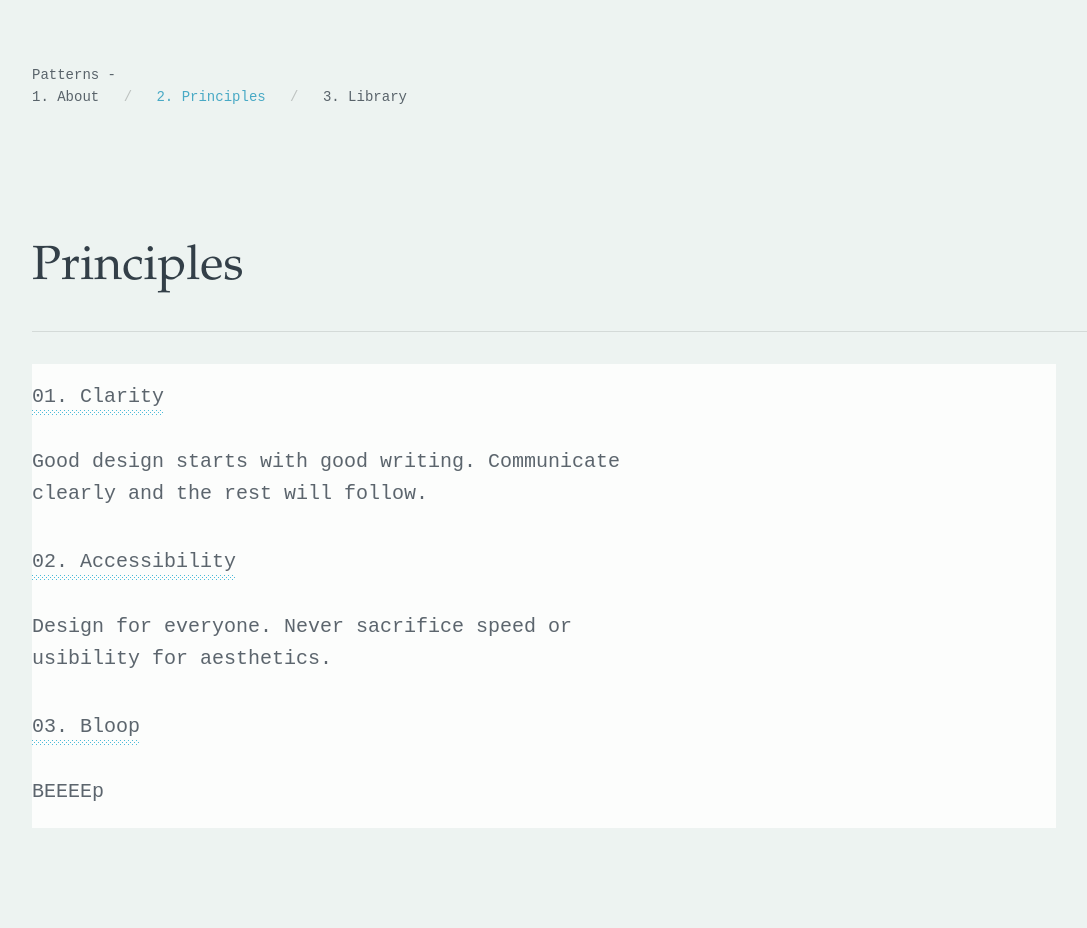
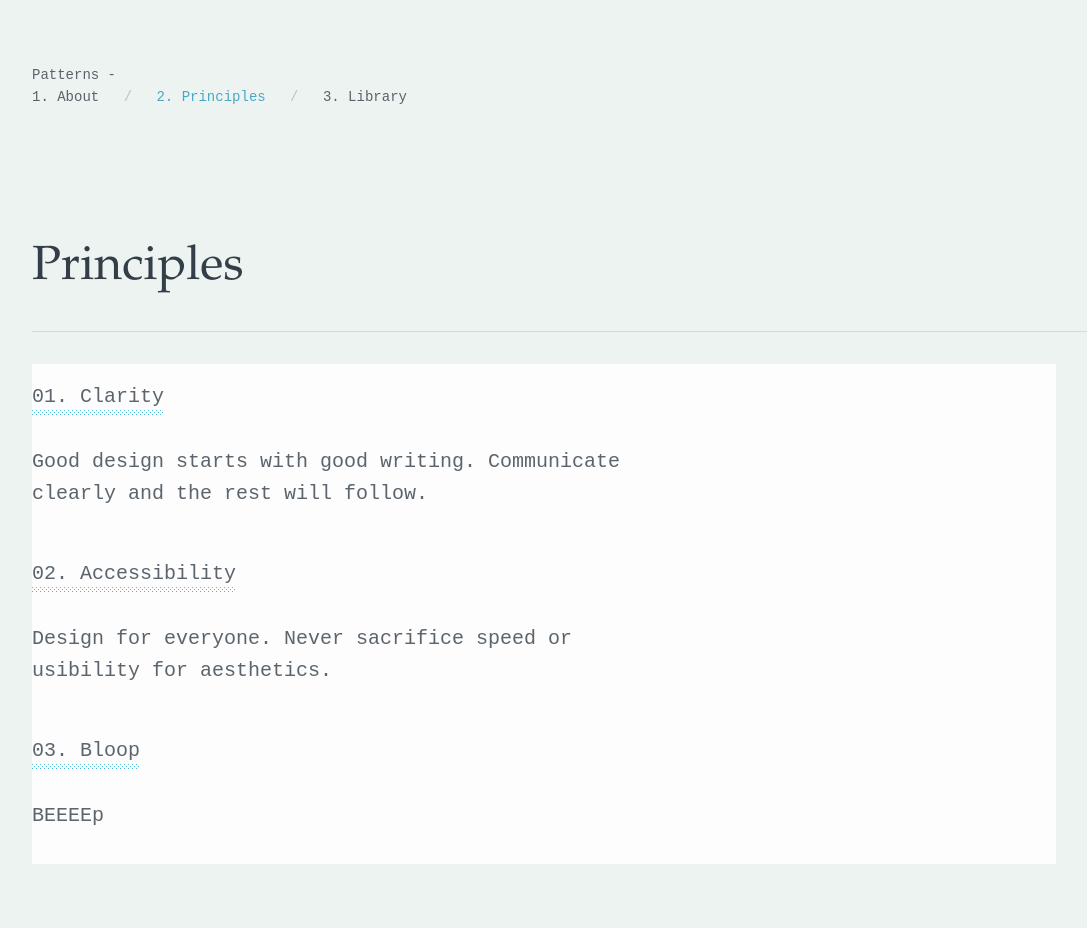
Before and after one commit to wearepatterns/wearepatterns.github.io, a Jekyll site: the page built from principles.markdown, in a window 1280 px wide. Shown: the whole page, without its empty margins (32-1119 px from the left). Built offline with Jekyll 4.4.1, drawn with Linux system fonts in a browser that asks for light colours; before the commit the page ends 900 px from its top, so only the background shows below that.

Commit message:
Update pl.html

```diff
--- a/_layouts/pl.html
+++ b/_layouts/pl.html
@@ -7,7 +7,7 @@ layout: default
     <div class="flex-l bg-white-80 mw8"><!--class="flex mw8"-->
         <div>
         {% for principle in page.principles %}
-        <div class="mt0-ns">
+        <div class="mt0-ns mb4">
             <h2 class="f5 f4-l normal dots">{{ principle.title }}</h2>
             <p class="mt1 mt3-ns measure">{{ principle.body }}</p>
         </div>
```
